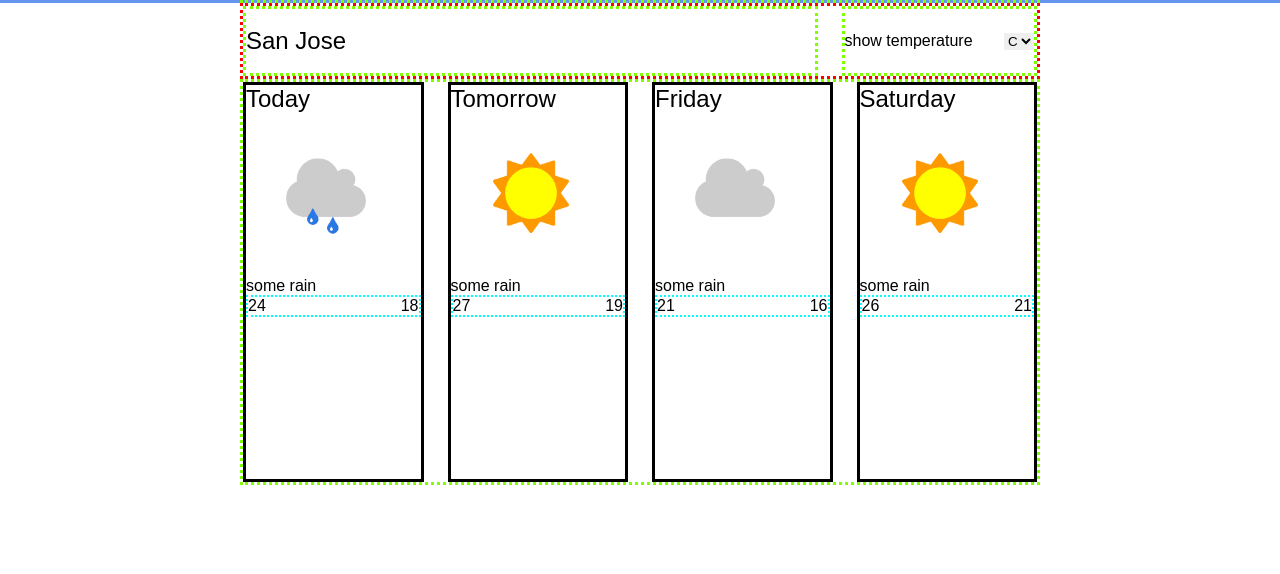
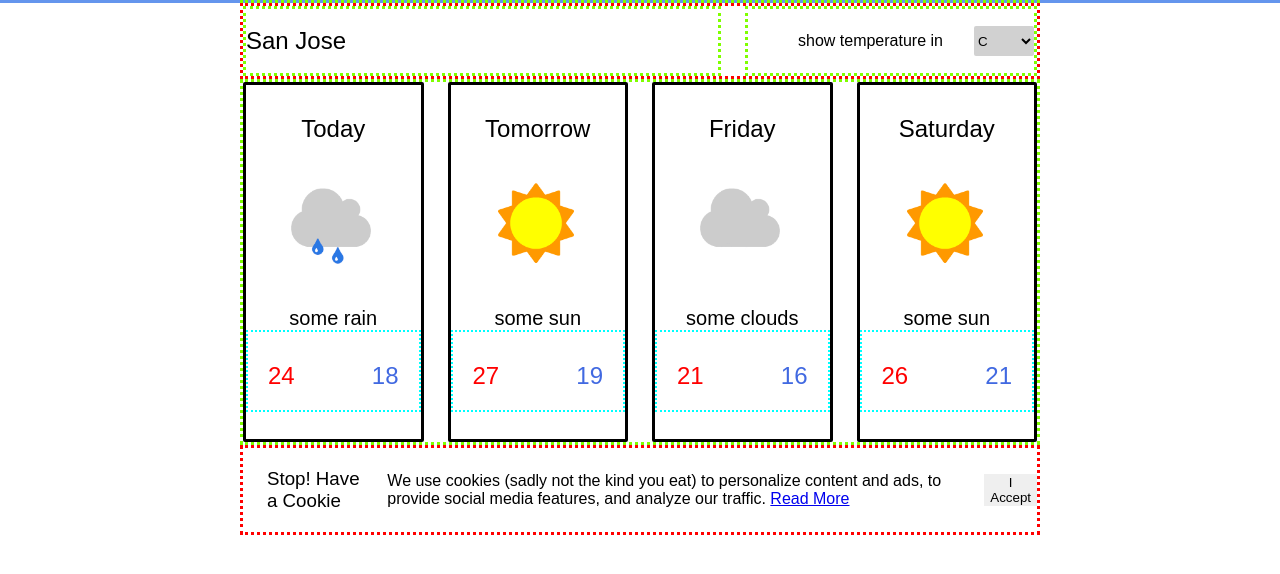
Before and after one commit to jsextonprofessional/Dojo_Weather, a plain HTML site: page index.html in a window 1280 px wide. Shown: the part 82-656 px from the top of the page. Drawn offline with Linux system fonts and the light colour scheme.

Commit message:
fancied it up a bit

```diff
--- a/index.html
+++ b/index.html
@@ -33,7 +33,7 @@
             </div>
             <!-- Right -->
             <div id="control-right" class="container flexed">
-                <p>show temperature</p>
+                <p>show temperature in</p>
                 <select name="cars" id="cars">
                     <option value="celcius">C</option>
                     <option value="fahrenheit">F</option>
@@ -52,8 +52,8 @@
                     <p>some rain</p>
                 </div>
                 <div class="temprow flexed">
-                    <div class="hi">24</div>
-                    <div class="low">18</div>
+                    <div id="hi-1" class="temp-num hi">24</div>
+                    <div id="low-1" class="temp-num low">18</div>
                 </div>
             </div>
             <div class="column">
@@ -62,11 +62,11 @@
                 </div>
                 <img src="./images/some_sun.png" alt="sunny" class="weathericon">
                 <div class="weather">
-                    <p>some rain</p>
+                    <p>some sun</p>
                 </div>
                 <div class="temprow flexed">
-                    <div class="hi">27</div>
-                    <div class="low">19</div>
+                    <div id="hi-2" class="temp-num hi">27</div>
+                    <div id="low-2" class="temp-num low">19</div>
                 </div>
             </div>
             <div class="column">
@@ -75,11 +75,11 @@
                 </div>
                 <img src="./images/some_clouds.png" alt="cloudy" class="weathericon">
                 <div class="weather">
-                    <p>some rain</p>
+                    <p>some clouds</p>
                 </div>
                 <div class="temprow flexed">
-                    <div class="hi">21</div>
-                    <div class="low">16</div>
+                    <div id="hi-3" class="temp-num hi">21</div>
+                    <div id="low-3" class="temp-num low">16</div>
                 </div>
             </div>
             <div class="column">
@@ -88,18 +88,27 @@
                 </div>
                 <img src="./images/some_sun.png" alt="sunny" class="weathericon">
                 <div class="weather">
-                    <p>some rain</p>
+                    <p>some sun</p>
                 </div>
                 <div class="temprow flexed">
-                    <div class="hi">26</div>
-                    <div class="low">21</div>
+                    <div id="hi-4"class="temp-num hi">26</div>
+                    <div id="low-4" class="temp-num low">21</div>
                 </div>
             </div>
         </div>
 
         <!-- Cookies Alert idk at all-->
-        <div class="cookies">
+        <div class="cookies container flexed">
+            <div class="cky-left flexed">
 
+            </div>
+            <div class="cky-mid flexed">
+                <h3>Stop! Have a Cookie</h3>
+                <p>We use cookies (sadly not the kind you eat) to personalize content and ads, to provide social media features, and analyze our traffic. <a href="#">Read More<a></a></p>
+            </div>
+            <div class="cky-right flexed">
+                <button>I Accept</button>
+            </div>
         </div>
     </main>
     <script src="./script.js"></script>
--- a/style.css
+++ b/style.css
@@ -25,6 +25,10 @@ nav {
     background-color: cornflowerblue;
 }
 
+.menu {
+    border: coral dotted 3px;
+}
+
 h1 {
     color: white;
     font-size: 30px;
@@ -35,26 +39,41 @@ li {
     margin: 25px;
     font-size: 20px;
 }
+
 .control {
     border: 3px dotted red;
 }
 
-.menu {
-    border: coral dotted 3px;
+#control-left h2 {
+    margin-bottom: 10px;
 }
 
-.forecast {
-
+select {
+    background-color: rgb(209, 209, 209);
+    width: 60px;
+    height: 30px;
+    border-radius: 2px;
 }
 
 .column {
     border: 3px solid black;
-    min-height: 400px;
+    min-height: 360px;
     width: 100%;
+    border-radius: 2px;
+}
+
+.weekday {
+    padding-top: 20px;
 }
 
 .weathericon {
     height: 160px;
+    margin: 0 5px;
+}
+
+.weather p {
+    text-align: center;
+    font-size: 20px;
 }
 .temprow {
     min-height: 20px;
@@ -62,12 +81,37 @@ li {
 }
 
 #control-left {
-    flex: 3;
+    flex: 2;
 }
 
 #control-right {
     flex: 1;
+    padding-left: 50px;
 }
 /* .tempt-select {
     align-items: flex-end;
 } */
+
+.hi {
+    color: red;
+}
+
+.low {
+    color: royalblue;
+}
+
+.temp-num {
+    margin: 30px 20px 20px;
+    font-size: 24px;
+}
+
+h2 {
+    text-align: center;
+    margin-top: 10px;
+}
+
+.cookies {
+    min-height: 90px;
+    border: 3px dotted red;
+    vertical-align: bottom;
+}
```
Also changed, not shown: 1 other file.
